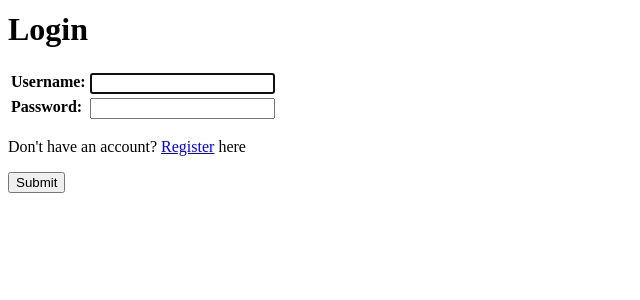
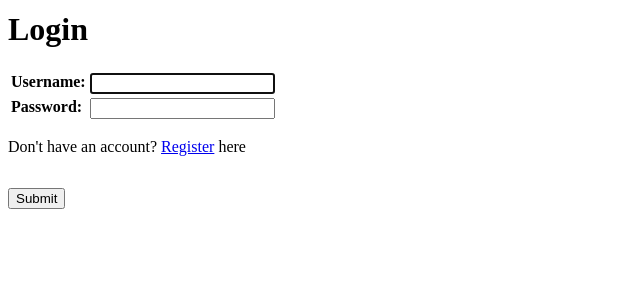
Before and after one commit to notteddydev/reimagined_lamp, a Django app: a page that uses templates/base.html in a window 1280 px wide. Shown: the part 36-336 px from the top of the page, without its empty margins (0-640 px from the left). Run offline with Django 5.2, Linux system fonts and the light colour scheme; parts of the project's set-up code (start-up, migrations or seed data) failed here and were passed over.

Commit message:
Add margin to submit buttons.

```diff
--- a/templates/base.html
+++ b/templates/base.html
@@ -34,6 +34,10 @@
 
         section:not(:last-of-type) {
             margin-bottom: 1.5rem;
+        }
+
+        button[type="submit"] {
+            margin-top: 1rem;
         }
     </style>
 </head>
```
